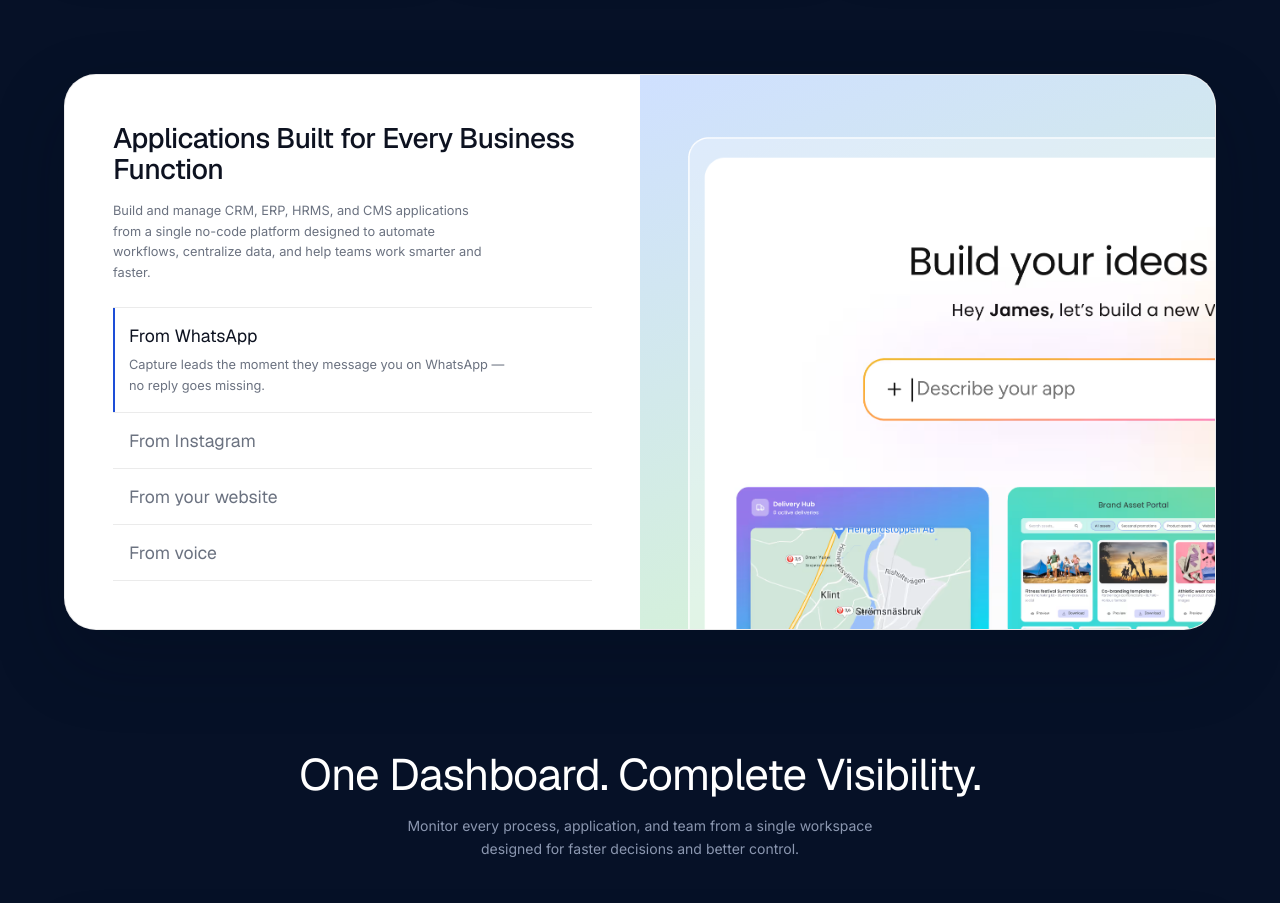
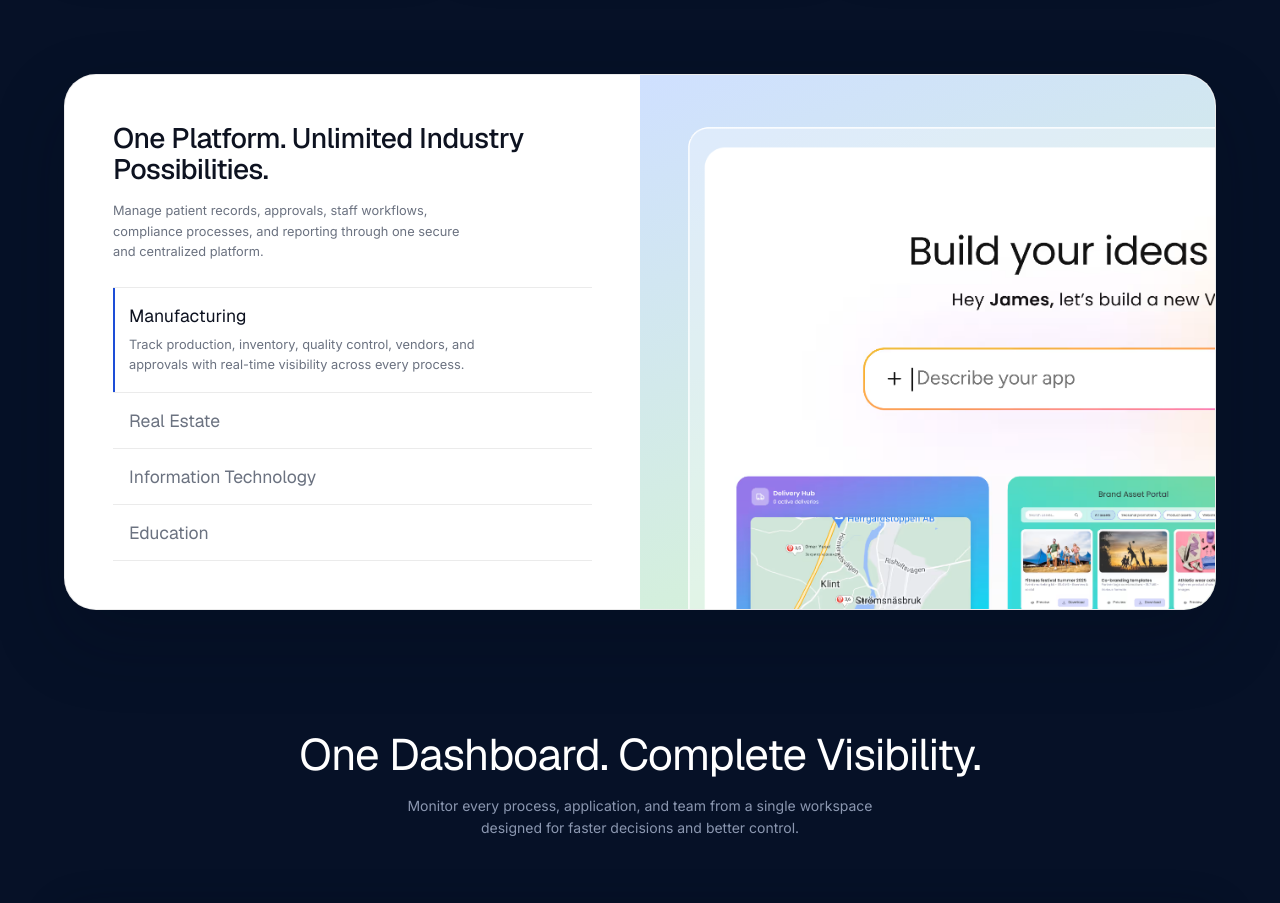
Before and after one commit to Adimanwade05/ajems, a React (Vite) app: page /features in a window 1280 px wide. Shown: the part 1020-1923 px from the top of the page. Built offline with nearby package versions, Linux system fonts and the light colour scheme.

Commit message:
Updated FAQ content

```diff
--- a/src/components/FAQ/FAQ.jsx
+++ b/src/components/FAQ/FAQ.jsx
@@ -5,27 +5,26 @@ import "./FAQ.css";
 
 const faqs = [
   {
-    q: "What is an AI Agent?",
-    a: "An AI Agent is a task-specific assistant that automates workflows like scheduling, content creation and data processing — without requiring any code.",
+    q: "Do I need technical knowledge or coding skills to use AJEMS?",
+    a: "No. AJEMS is designed for business users and teams. You can create forms, workflows, dashboards, reports, and business applications without writing code.",
   },
   {
-    q: "Do I need technical skills to use an agent?",
-    a: "Not at all. AJEMS is built no-code first. You configure agents with a visual builder, and templates get you running in minutes.",
+    q: "What types of business systems can be built using AJEMS?",
+    a: "You can build CRM, HRMS, ERP, inventory management, approval workflows, project management, vendor management, compliance systems, and other custom business applications tailored to your processes.",
   },
   {
-    q: "Can I use multiple agents at the same time?",
-    a: "Yes. Run as many agents in parallel as you need. They share context across CRM, CMS and HRMS so work never falls through the cracks.",
+    q: "Can AJEMS be customized for different industries?",
+    a: "Yes. AJEMS is highly flexible and can be configured for industries such as healthcare, manufacturing, real estate, education, IT services, construction, and many others.",
   },
   {
-    q: "How customizable are the agents?",
-    a: "Fully. Adjust triggers, actions, tone and guardrails. Advanced teams can extend behaviour through our open API and webhooks.",
+    q: "Can I try AJEMS before purchasing?",
+    a: "Absolutely. AJEMS offers a free 14-day trial, allowing you to explore the platform, build your first application, and evaluate how it fits your business requirements before making a decision.",
   },
   {
-    q: "What tools do the agents integrate with?",
-    a: "AJEMS ships with 200+ native connectors covering email, calendars, messaging, storage and analytics — plus anything reachable over our API.",
+    q: "How quickly can I get started with AJEMS?",
+    a: "Most businesses can start creating forms, workflows, and dashboards within a few hours. Depending on complexity, complete business systems can be deployed in days instead of months.",
   },
 ];
-
 export default function FAQ() {
   const [open, setOpen] = useState(0);
 
--- a/src/components/FeaturesTabs/FeaturesTabs.jsx
+++ b/src/components/FeaturesTabs/FeaturesTabs.jsx
@@ -8,27 +8,27 @@ import img3 from "../../assets/images/3.avif";
 
 const items = [
   {
-    id: "whatsapp",
-    label: "From WhatsApp",
-    desc: "Capture leads the moment they message you on WhatsApp — no reply goes missing.",
+    id: "Manufacturing",
+    label: "Manufacturing",
+    desc: "Track production, inventory, quality control, vendors, and approvals with real-time visibility across every process.",
     img: img1,
   },
   {
-    id: "instagram",
-    label: "From Instagram",
-    desc: "Turn DMs and story replies into qualified leads automatically.",
+    id: "Real Estate",
+    label: "Real Estate",
+    desc: "Centralize leads, property management, project tracking, approvals, documentation, and customer communication in one platform.",
     img: img2,
   },
   {
-    id: "website",
-    label: "From your website",
-    desc: "Every form fill and chat starts a conversation instantly.",
+    id: "Information Technology",
+    label: "Information Technology",
+    desc: "Manage projects, support requests, employee workflows, approvals, assets, and reporting with complete operational visibility.",
     img: img3,
   },
   {
-    id: "voice",
-    label: "From voice",
-    desc: "Prospects call a dedicated number. Your AI agent answers, qualifies, and routes them. Every call becomes a lead.",
+    id: "Education",
+    label: "Education",
+    desc: "Manage admissions, student records, staff operations, approvals, communication, and reporting through a unified system",
     img: img1,
   },
 ];
@@ -44,12 +44,12 @@ export default function FeaturesTabs() {
           {/* LEFT */}
           <div className="features__left">
             <h2 className="features__title">
-              Applications Built for Every Business Function
-
+              One Platform. Unlimited Industry Possibilities.
             </h2>
             <p className="features__sub">
-              Build and manage CRM, ERP, HRMS, and CMS applications from a single no-code platform designed to automate workflows, centralize data, and help teams work smarter and faster.
-
+              Manage patient records, approvals, staff workflows, compliance
+              processes, and reporting through one secure and centralized
+              platform.
             </p>
 
             <div className="features__list">
```
